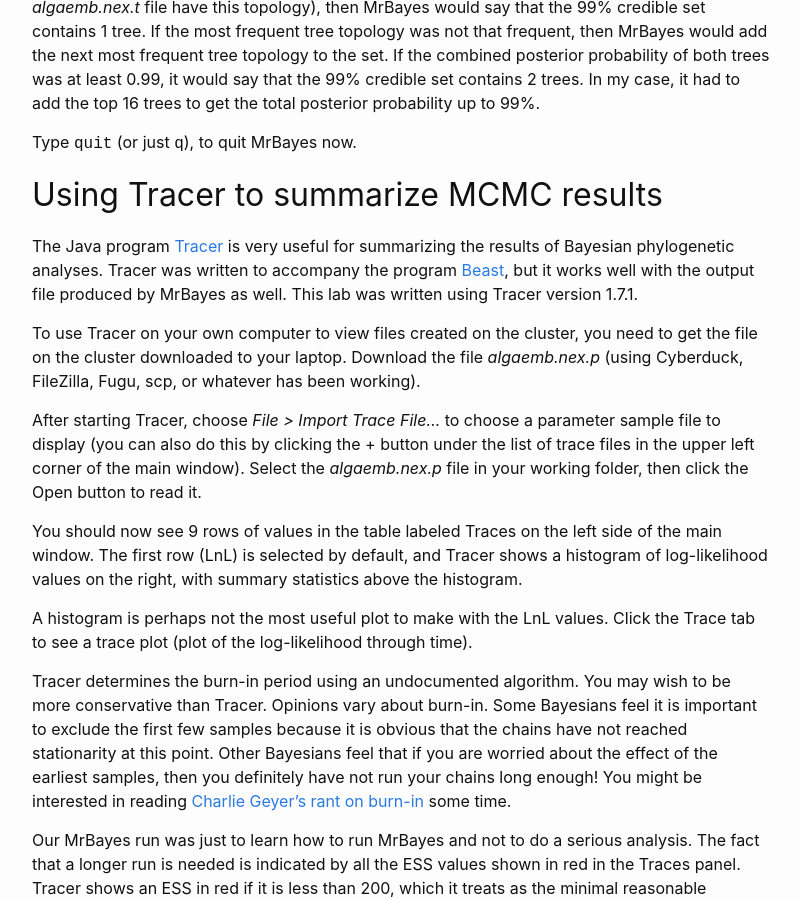
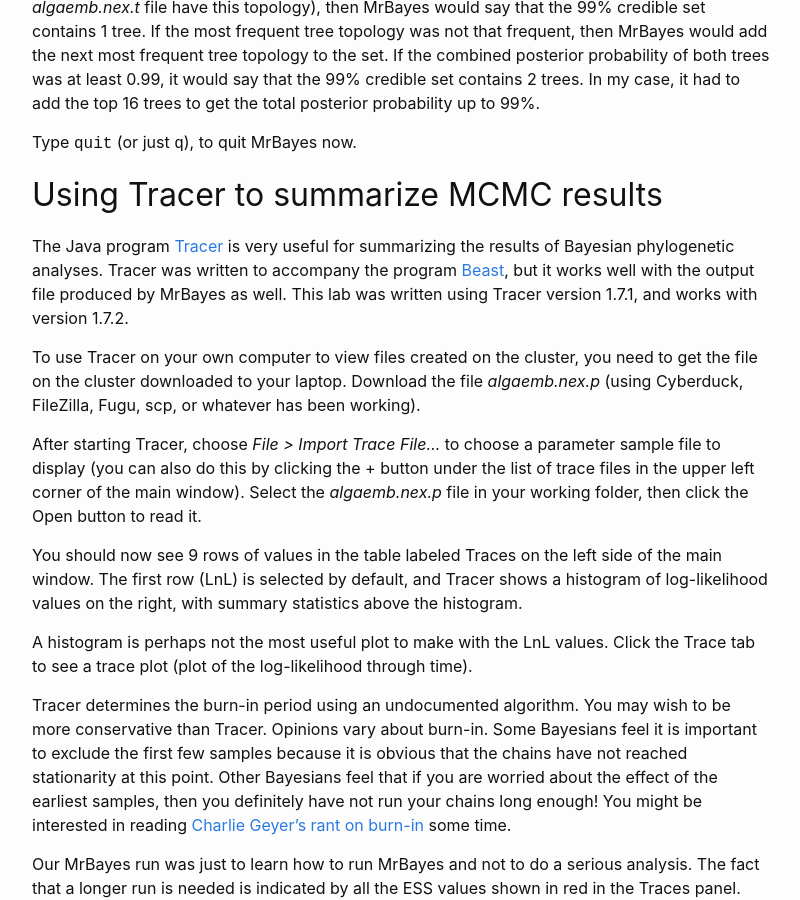
Before and after one commit to plewis/plewis.github.io, a Jekyll site: the page built from phylogenetics/mrbayes.md, in a window 1280 px wide and 900 px high, scrolled down 12506 px. Shown: the whole window, without its empty margins (238-1038 px from the left). Built offline with Jekyll 4.4.1, drawn with Linux system fonts in a browser that asks for light colours; emoji names are drawn with the system emoji font; formulas are drawn with MathJax 3.

Commit message:
Updated Tracer to V 1.7.2 in the text

```diff
--- a/phylogenetics/mrbayes.md
+++ b/phylogenetics/mrbayes.md
@@ -429,7 +429,7 @@ Type <tt>quit</tt> (or just <tt>q</tt>), to quit MrBayes now.
 
 ## Using Tracer to summarize MCMC results
 
-The Java program [Tracer](https://github.com/beast-dev/tracer/releases) is very useful for summarizing the results of Bayesian phylogenetic analyses. Tracer was written to accompany the program [Beast](https://github.com/beast-dev/beast-mcmc), but it works well with the output file produced by MrBayes as well. This lab was written using Tracer version 1.7.1.
+The Java program [Tracer](https://github.com/beast-dev/tracer/releases) is very useful for summarizing the results of Bayesian phylogenetic analyses. Tracer was written to accompany the program [Beast](https://github.com/beast-dev/beast-mcmc), but it works well with the output file produced by MrBayes as well. This lab was written using Tracer version 1.7.1, and works with version 1.7.2.
 
 To use Tracer on your own computer to view files created on the cluster, you need to get the file on the cluster downloaded to your laptop. Download the file _algaemb.nex.p_ (using Cyberduck, FileZilla, Fugu, scp, or whatever has been working).
 
```
